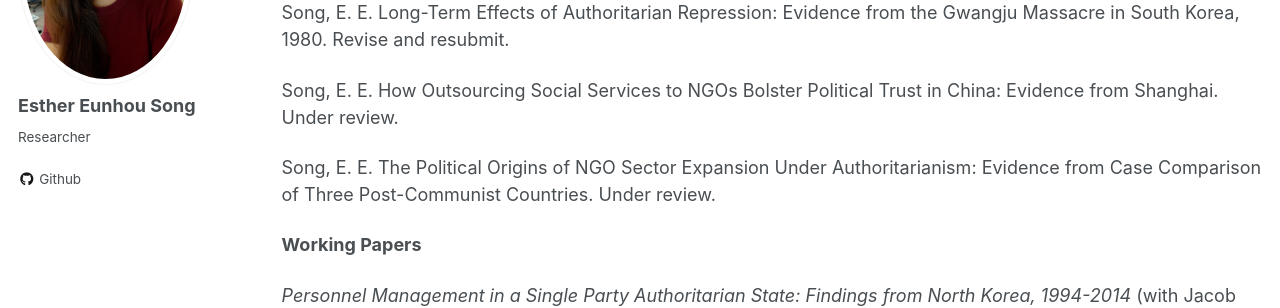
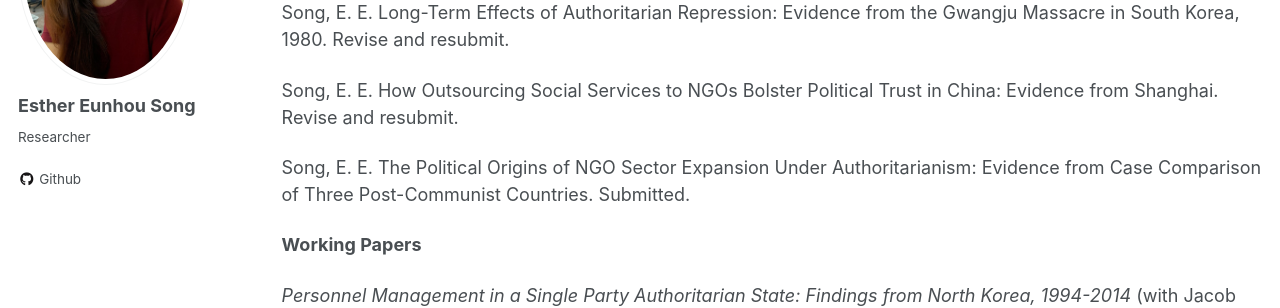
Before and after one commit to ehsong/ehsong.github.io, a Jekyll site: the page built from _pages/research.md, in a window 1280 px wide and 900 px high, scrolled down 316 px. Shown: the part 180-488 px from the top of the window. Built offline with Jekyll 4.4.1, drawn with Linux system fonts in a browser that asks for light colours.

Commit message:
Update research.md

```diff
--- a/_pages/research.md
+++ b/_pages/research.md
@@ -20,9 +20,9 @@ Song, E. E. Understanding the Expansion of the NGO Sector in China: Through the
 
 Song, E. E. Long-Term Effects of Authoritarian Repression: Evidence from the Gwangju Massacre in South Korea, 1980. Revise and resubmit.
 
-Song, E. E. How Outsourcing Social Services to NGOs Bolster Political Trust in China: Evidence from Shanghai. Under review.
+Song, E. E. How Outsourcing Social Services to NGOs Bolster Political Trust in China: Evidence from Shanghai. Revise and resubmit.
 
-Song, E. E. The Political Origins of NGO Sector Expansion Under Authoritarianism: Evidence from Case Comparison of Three Post-Communist Countries. Under review.
+Song, E. E. The Political Origins of NGO Sector Expansion Under Authoritarianism: Evidence from Case Comparison of Three Post-Communist Countries. Submitted.
 
 **Working Papers**
 
```
